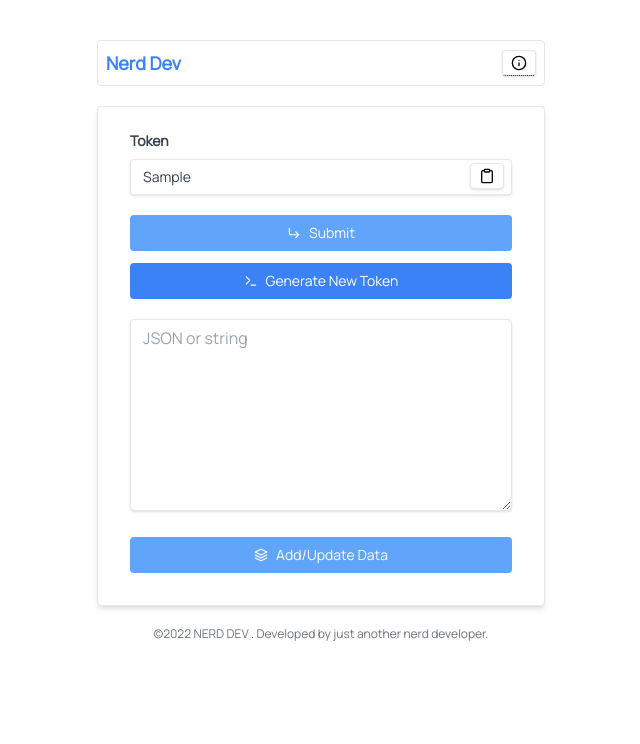
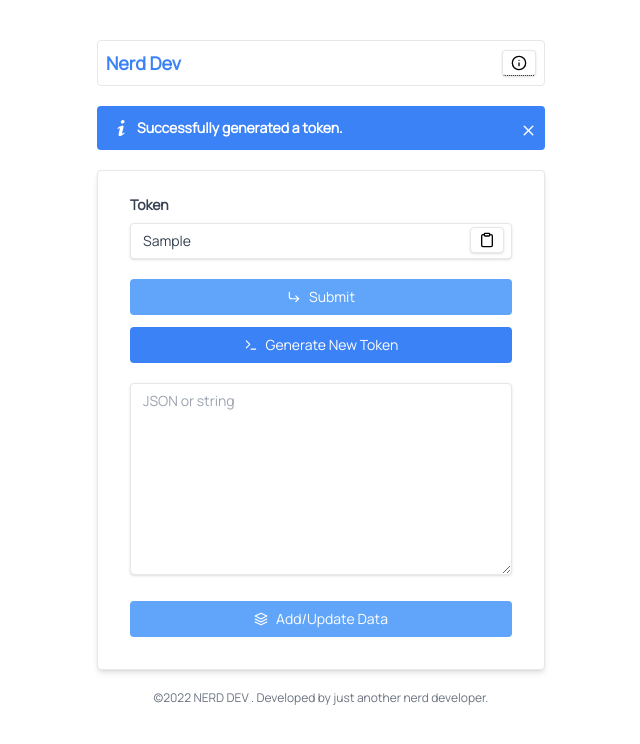
Before and after one commit to therealrinku/apirow, a Next.js app: page / in a window 1280 px wide. Both pictures are taken after typing "Sample" into the empty fields and a click on the button "Generate New Token". Shown: the top 744 px of the page, without its empty margins (319-959 px from the left). Built offline with nearby package versions, Linux system fonts and the light colour scheme; no server answers; the database is empty.

Commit message:
styling fixeS

```diff
--- a/pages/index.tsx
+++ b/pages/index.tsx
@@ -20,7 +20,6 @@ import {
   FiTerminal,
   FiX,
 } from "react-icons/fi";
-import Image from "next/image";
 
 const TokenGenerator = () => {
   const [token, setToken] = useState("");
@@ -39,9 +38,11 @@ const TokenGenerator = () => {
         setToken(res.data.token);
         setTokenValidated(true);
         setLoading(false);
+        setMessage("Successfully generated a token.");
         setData("");
       })
       .catch((err) => {
+        setMessage(`Error. ${err.message}`);
         setLoading(false);
       });
   };
@@ -58,7 +59,7 @@ const TokenGenerator = () => {
       .catch((err) => {
         if (err.response.data.message === "Invalid Token") {
           setToken("");
-          setMessage("Invalid Token");
+          setMessage("Error. Invalid Token");
           setTokenValidated(false);
         }
         setLoading(false);
@@ -69,12 +70,12 @@ const TokenGenerator = () => {
     setLoading(true);
     axios
       .post("/api/addData", { key: token, data: data })
-      .then((res) => {
-        setMessage("Data/edited added successfully. You can access it via REST API.");
+      .then(() => {
+        setMessage("Data/edited added successfully. You can access it via API.");
         setLoading(false);
       })
       .catch((err) => {
-        setMessage(err.message);
+        setMessage(`Error. ${err.message}`);
         setLoading(false);
       });
   };
@@ -124,7 +125,9 @@ const TokenGenerator = () => {
         </div>
         {message && (
           <div
-            className="relative flex my-5 items-center bg-blue-500 text-white text-sm font-bold px-4 py-3"
+            className={`${
+              message.includes("Error") ? "bg-red-500" : "bg-blue-500"
+            } relative flex my-5 items-center rounded  text-white text-sm font-bold px-4 py-3`}
             role="alert"
           >
             <svg className="fill-current w-4 h-4 mr-2" xmlns="http://www.w3.org/2000/svg" viewBox="0 0 20 20">
@@ -132,7 +135,7 @@ const TokenGenerator = () => {
             </svg>
             <p>{message}</p>
             <button onClick={() => setMessage("")} className="text-md absolute right-2 top-4">
-              <FiX />
+              <FiX size={17} />
             </button>
           </div>
         )}
@@ -184,7 +187,7 @@ const TokenGenerator = () => {
 
           {tokenValidated && (
             <textarea
-              className="h-48 mt-5 shadow appearance-none border rounded w-full py-2 px-3 text-gray-700 leading-tight focus:outline-none focus:shadow-outline"
+              className="h-48 mt-5 text-sm shadow appearance-none border rounded w-full py-2 px-3 text-gray-700 leading-tight focus:outline-none focus:shadow-outline"
               value={data}
               placeholder="JSON or string"
               onChange={(e) => setData(e.target.value)}
```
